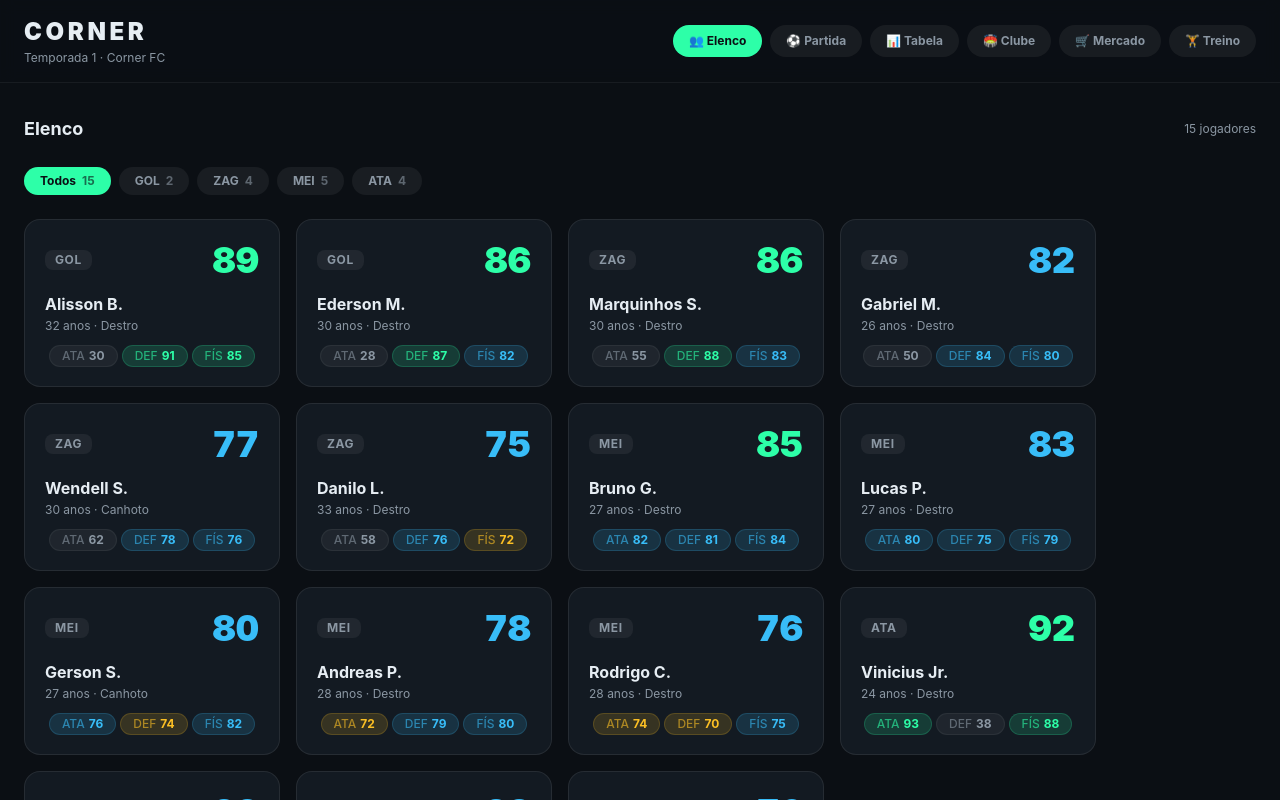
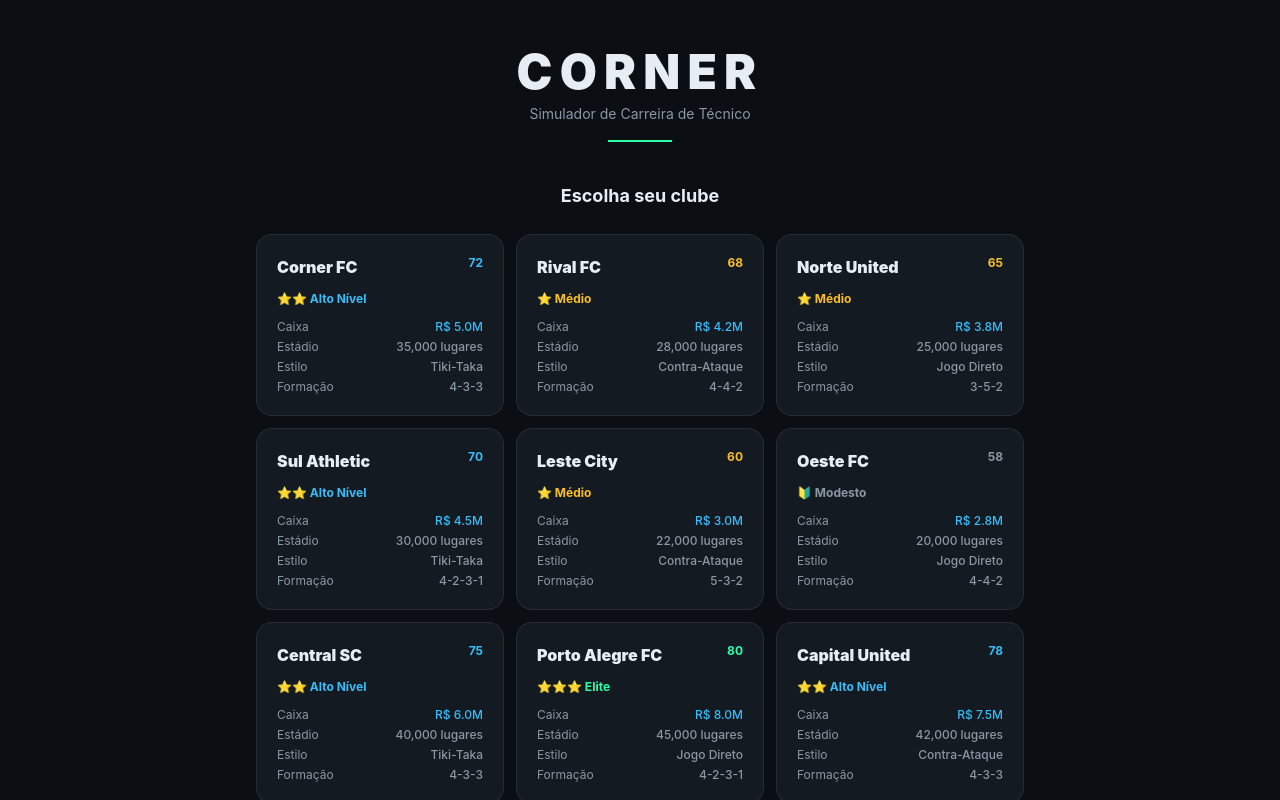
Before and after one commit to mxrmvs/Corner, a React (Vite) app: page / in a window 1280 px wide. Shown: the top 800 px of the page. Built offline with nearby package versions, Linux system fonts and the light colour scheme.

Commit message:
feat: tela de seleção de clube no início do jogo

```diff
--- a/src/App.tsx
+++ b/src/App.tsx
@@ -8,6 +8,7 @@ import { SquadFilter } from './SquadFilter';
 import { MatchScreen } from './MatchScreen';
 import { LeagueTable } from './LeagueTable';
 import { ClubScreen } from './ClubScreen';
+import { ClubSelect } from './ClubSelect';
 import { TransferMarket } from './TransferMarket';
 import { SeasonReport } from './SeasonReport';
 import { DilemmaModal } from './DilemmaModal';
@@ -36,6 +37,7 @@ const NAV: { label: string; value: Screen }[] = [
 ];
 
 function App() {
+  const [started, setStarted]     = useState(false);
   const [screen, setScreen]       = useState<Screen>('squad');
   const [filter, setFilter]       = useState<PositionFilter>('ALL');
   const [calendar, setCalendar]   = useState<Calendar | null>(null);
@@ -47,6 +49,7 @@ function App() {
   const [report, setReport]       = useState<{ news: string[] } | null>(null);
   const [dilemma, setDilemma]     = useState<Dilemma | null>(null);
 
+  // tenta carregar save existente
   useEffect(() => {
     loadGame().then(data => {
       if (data) {
@@ -55,9 +58,7 @@ function App() {
         setSeason(data.season);
         if (data.players)  setPlayers(data.players);
         if (data.userClub) setUserClub(data.userClub);
-      } else {
-        setCalendar(generateCalendar());
-        setStandings(computeStandings([]));
+        setStarted(true); // já tem save, pula a seleção
       }
     });
   }, []);
@@ -69,6 +70,13 @@ function App() {
       setTimeout(() => setSaved(false), 2000);
     });
   }, [calendar, standings, season, players, userClub]);
+
+  const handleSelectClub = (club: Club) => {
+    setUserClub(club);
+    setCalendar(generateCalendar());
+    setStandings(computeStandings([]));
+    setStarted(true);
+  };
 
   const simulateRound = () => {
     if (!calendar) return;
@@ -125,6 +133,11 @@ function App() {
     setPlayers(trained);
     if (injuries.length > 0) setReport({ news: injuries });
   };
+
+  // tela de seleção de clube
+  if (!started) {
+    return <ClubSelect clubs={CLUBS} onSelect={handleSelectClub} />;
+  }
 
   const mySquadPlayers = players.filter(p => p.clubId === userClub.id);
   const counts = {
@@ -202,10 +215,7 @@ function App() {
           />
         )}
         {screen === 'training' && (
-          <TrainingScreen
-            players={players}
-            onApply={handleTraining}
-          />
+          <TrainingScreen players={players} onApply={handleTraining} />
         )}
       </main>
     </div>
--- /dev/null
+++ b/src/ClubSelect.tsx
@@ -0,0 +1,71 @@
+import type { Club } from './clubs';
+
+const fmt = (n: number) =>
+  n >= 1_000_000 ? `R$ ${(n / 1_000_000).toFixed(1)}M` : `R$ ${(n / 1_000).toFixed(0)}K`;
+
+const repLabel = (r: number) =>
+  r >= 80 ? '⭐⭐⭐ Elite' : r >= 70 ? '⭐⭐ Alto Nível' : r >= 60 ? '⭐ Médio' : '🔰 Modesto';
+
+const repColor = (r: number) =>
+  r >= 80 ? 'text-[#2DFFA8]' : r >= 70 ? 'text-[#38BDF8]' : r >= 60 ? 'text-[#FBBF24]' : 'text-[#8B97A3]';
+
+interface Props {
+  clubs: Club[];
+  onSelect: (club: Club) => void;
+}
+
+export const ClubSelect = ({ clubs, onSelect }: Props) => {
+  return (
+    <div className="min-h-screen bg-[#0B0F14] text-[#E6EDF3] font-sans flex flex-col items-center justify-center px-6 py-12">
+      {/* Logo */}
+      <div className="text-center mb-10">
+        <h1 className="text-5xl font-black tracking-[0.15em] text-[#E6EDF3]">CORNER</h1>
+        <p className="text-[#8B97A3] mt-2 text-sm">Simulador de Carreira de Técnico</p>
+        <div className="w-16 h-0.5 bg-[#2DFFA8] mx-auto mt-4" />
+      </div>
+
+      <h2 className="text-lg font-bold mb-6">Escolha seu clube</h2>
+
+      <div className="grid grid-cols-1 sm:grid-cols-2 lg:grid-cols-3 gap-3 w-full max-w-3xl">
+        {clubs.map(club => (
+          <button key={club.id} onClick={() => onSelect(club)}
+            className="bg-[#131A22] border border-white/[0.08] rounded-2xl p-5 text-left hover:border-[#2DFFA8]/40 hover:bg-[rgba(45,255,168,0.03)] transition-all cursor-pointer group">
+            <div className="flex justify-between items-start mb-3">
+              <span className="font-black text-base text-[#E6EDF3] group-hover:text-[#2DFFA8] transition-colors">
+                {club.name}
+              </span>
+              <span className={`text-xs font-bold ${repColor(club.reputation)}`}>
+                {club.reputation}
+              </span>
+            </div>
+            <div className={`text-xs font-bold mb-3 ${repColor(club.reputation)}`}>
+              {repLabel(club.reputation)}
+            </div>
+            <div className="flex flex-col gap-1 text-xs text-[#8B97A3]">
+              <div className="flex justify-between">
+                <span>Caixa</span>
+                <span className="text-[#38BDF8] font-medium">{fmt(club.balance)}</span>
+              </div>
+              <div className="flex justify-between">
+                <span>Estádio</span>
+                <span className="font-medium">{club.stadiumCapacity.toLocaleString()} lugares</span>
+              </div>
+              <div className="flex justify-between">
+                <span>Estilo</span>
+                <span className="font-medium">
+                  {club.tactical.style === 'TIKI_TAKA' ? 'Tiki-Taka'
+                   : club.tactical.style === 'COUNTER' ? 'Contra-Ataque'
+                   : 'Jogo Direto'}
+                </span>
+              </div>
+              <div className="flex justify-between">
+                <span>Formação</span>
+                <span className="font-medium">{club.tactical.formation}</span>
+              </div>
+            </div>
+          </button>
+        ))}
+      </div>
+    </div>
+  );
+};
```
